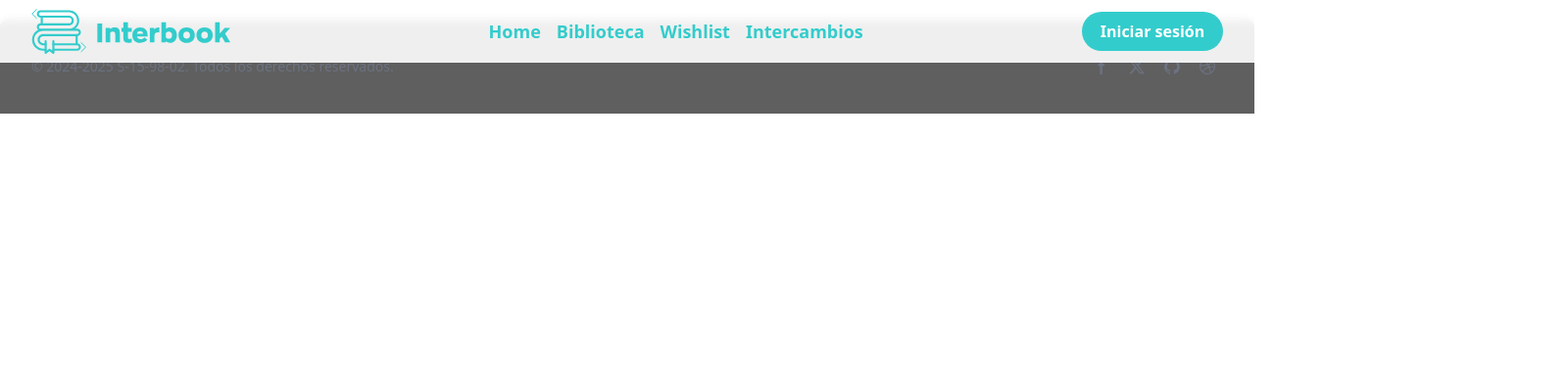
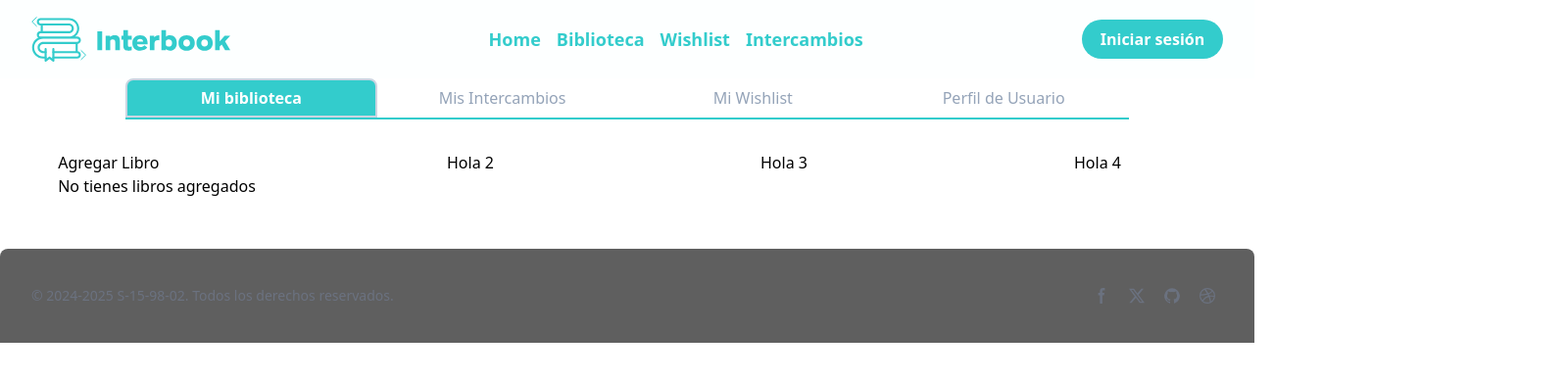
Before and after one commit to InterBooks2024/s15-02-m-node-react-Interbooks, a React (Vite) app in the folder front/: page /profile in a window 1280 px wide. Shown: the top 388 px of the page at 98% size, 1600 px wide, since content can reach past the window. Built offline with nearby package versions, Linux system fonts and the light colour scheme.

Commit message:
se agrega estructura profile y se actualiza navbar

```diff
--- a/front/src/App.jsx
+++ b/front/src/App.jsx
@@ -7,6 +7,7 @@ import { Footer, Navbar } from './components';
 import { BookProvider } from './context/BookContext';
 import { NewBook } from './views/new-book/NewBook';
 import { ProtectedRoute } from './routes/ProtectedRoute';
+import { Profile } from './components/profile/Profile';
 
 
 function App() {
@@ -23,6 +24,11 @@ function App() {
                   <NewBook/>
                 </ProtectedRoute>
               }/>
+              <Route path='/profile' element={
+                // <ProtectedRoute>
+                  <Profile/>
+                // </ProtectedRoute>
+              }/>
               <Route path='/login' element={ <LoginView />} />
           </Routes>
           <Footer/>
--- a/front/src/components/Navbar/Navbar.jsx
+++ b/front/src/components/Navbar/Navbar.jsx
@@ -18,9 +18,17 @@ export function Navbar() {
   const isLogged = useMemo(()=> userId?.length, [userId])
 
   return (
-    <nav className="w-full fixed top-0 left-0 right-0 z-10 bg-white/90 backdrop-blur-sm h-18">
+    <>
+    <div className="espacio-solido w-full h-20"></div>
+    <nav className="w-full h-20 fixed top-0 left-0 right-0 z-10 bg-transparent"
+          style={{
+            WebkitBackdropFilter: 'blur(10px) saturate(180%)',
+            backdropFilter: 'blur(10px) saturate(180%)',
+            backgroundColor: '#f1fcfb23',
+          }}
+      >
       <div className="max-w-7xl mx-auto px-4 sm:px-6 lg:px-8">
-        <div className="flex items-center justify-between h-16">
+        <div className="flex items-center justify-between h-20">
           <div className="flex items-center">
 
             <Link
@@ -106,6 +114,7 @@ export function Navbar() {
         </div>
       </div>
     </nav>
+    </>
   );
 }
 
--- /dev/null
+++ b/front/src/components/myLibriary/MyLibriary.jsx
@@ -0,0 +1,22 @@
+import { Cards } from "../Cards/Cards"
+import { useUserContext } from "../../hooks/useUser";
+
+
+export const MyLibriary = () => {
+    const { userBooks } = useUserContext();
+  return (
+    <section>
+        <button>Agregar Libro</button>
+        {!userBooks && <p>No tienes libros agregados</p>}
+        {userBooks &&
+            userBooks.map(libro => <Cards
+                key= {libro._id}
+                title= {libro.title}
+                author= {libro.author}
+                image= {libro.image}
+                category= {libro.category}
+              />)
+        }
+    </section>
+  )
+}
--- /dev/null
+++ b/front/src/components/profile/Profile.jsx
@@ -0,0 +1,67 @@
+import { useState } from "react";
+import './profile.css'
+import { MyLibriary } from "../myLibriary/MyLibriary";
+export const Profile = () => {
+    const [tab, setTab] = useState("1");
+    const tabSeleccionada = "bg-interbook-400 text-white font-bold border-2 rounded-t-lg"
+    const tabNoSeleccionada = "bg-transparent cursor-base text-slate-400 hover:border-slate-900 dark:hover:border-slate-300  cursor-pointer"
+  return (
+    <>
+      <div className="header-tabs flex overflow-x-auto whitespace-nowrap justify-center mx-auto select-none lg:w-[1024px] border-b-2 border-interbook-400">
+        <div
+          onClick={() => setTab("1")}
+          className={`header-tabs-item lg:w-80 inline-flex transition-all duration-300 justify-center items-center h-10 px-4 py-1 text-sm text-center border-slate-300 sm:text-base whitespace-nowrap focus:outline-none ${
+            tab === "1" ? tabSeleccionada : tabNoSeleccionada
+          }`}
+        >
+            Mi biblioteca
+        </div>
+
+        <div
+          onClick={() => setTab("2")}
+          className={`sidebar-category-item lg:w-80 inline-flex transition-all duration-300 justify-center items-center h-10 px-4 py-1 text-sm text-center border-slate-300 sm:text-base whitespace-nowrap focus:outline-none ${
+            tab === "2" ? tabSeleccionada : tabNoSeleccionada
+          }`}
+        >
+            Mis Intercambios
+        </div>
+
+        <div
+          onClick={() => setTab("3")}
+          className={`sidebar-category-item lg:w-80 inline-flex transition-all duration-300 justify-center items-center h-10 px-4 py-1 text-sm text-center border-slate-300 sm:text-base whitespace-nowrap focus:outline-none ${
+            tab === "3" ? tabSeleccionada : tabNoSeleccionada
+          }`}
+        >
+            Mi Wishlist
+        </div>
+        <div
+          onClick={() => setTab("4")}
+          className={`sidebar-category-item lg:w-80 inline-flex transition-all duration-300 justify-center items-center h-10 px-4 py-1 text-sm text-center border-slate-300 sm:text-base whitespace-nowrap focus:outline-none ${
+            tab === "4" ? tabSeleccionada : tabNoSeleccionada
+          }`}
+        >
+            Perfil de Usuario
+        </div>
+      </div>
+
+
+      <div
+          className={`sidebar-subcategory-container select-none ${tab === '2' ? 'sidebar-sub-cont2' : (tab === '3' ? 'sidebar-sub-cont3' : "")}`}>
+          <div className="sidebar-subcategory">
+            <MyLibriary/>
+          </div>
+          <div className="sidebar-subcategory">
+              <p>Hola 2</p>
+          </div>
+          <div className="sidebar-subcategory">
+              <p>Hola 3</p>
+          </div>
+          <div className="sidebar-subcategory">
+              <p>Hola 4</p>
+          </div>
+
+      </div>
+
+    </>
+  )
+}
--- /dev/null
+++ b/front/src/components/profile/profile.css
@@ -0,0 +1,35 @@
+.sidebar-subcategory-container{
+    width: 100em;
+    display: flex;
+    transition: all 0.3s ease-out;
+}
+.sidebar-sub-cont2{
+    transform: translateX(-20em);
+}
+.sidebar-sub-cont3{
+    transform: translateX(-40em);
+}
+.sidebar-subcategory{
+    height: auto;
+    width: 16em;
+    margin: 2em;
+    display: flex;
+    flex-wrap: wrap;
+    gap: 1em;
+    justify-content: center;
+    align-items: flex-start;
+    transition: all 0.3s ease-out;
+}
+.sidebar-subcategory-item{
+    /* border: 1px solid #0B1215; */
+    height: 1.8em;
+    border: 1px solid #4b5563;
+    border-radius: 5px;
+    padding: 0 0.5em;
+    font-size: 0.75em;
+    transition: all 0.3s ease-out;
+}
+.sidebar-subcategory-item:hover{
+    color: aliceblue;
+    background-color: #4b55637c;
+}
--- /dev/null
+++ b/front/src/context/ProfileContext.jsx
@@ -0,0 +1,35 @@
+import { createContext, useContext, useEffect, useState } from "react";
+
+
+export const UserContext = createContext(null)
+
+export const UserProvider = ({children}) => {
+    const [userData, setUserData] = useState(null)
+    const [userBooks, setUserBooks] = useState(null)
+
+    const getUserData = async () => {
+        //no se de donde sacar este endpoint ni la info de la api
+        const RUTA = "https://s15-02-m-node-react-interbooks.onrender.com/api/user/books";
+        try {
+            const config = {
+                headers: {
+                  "Content-Type": "application/json",
+                  "Authorization": `Bearer ${tokenJwt}`
+                },
+              };
+            const { data } = await axios.get(RUTA, config);
+            setUserData(data)
+            setUserBooks(data.books)
+        } catch (error) {
+            throw new Error(error.message);
+        }
+    }
+
+    const value = { userData, userBooks, getUserData };
+
+    return (
+        <UserContext.Provider value={ value }>
+            {children}
+        </UserContext.Provider>
+    )
+}
--- /dev/null
+++ b/front/src/views/profile/ProfileView.jsx
@@ -0,0 +1,7 @@
+import { Profile } from "../../components/profile/Profile"
+
+export const ProfileView = () => {
+  return (
+    <Profile />
+  )
+}
```
